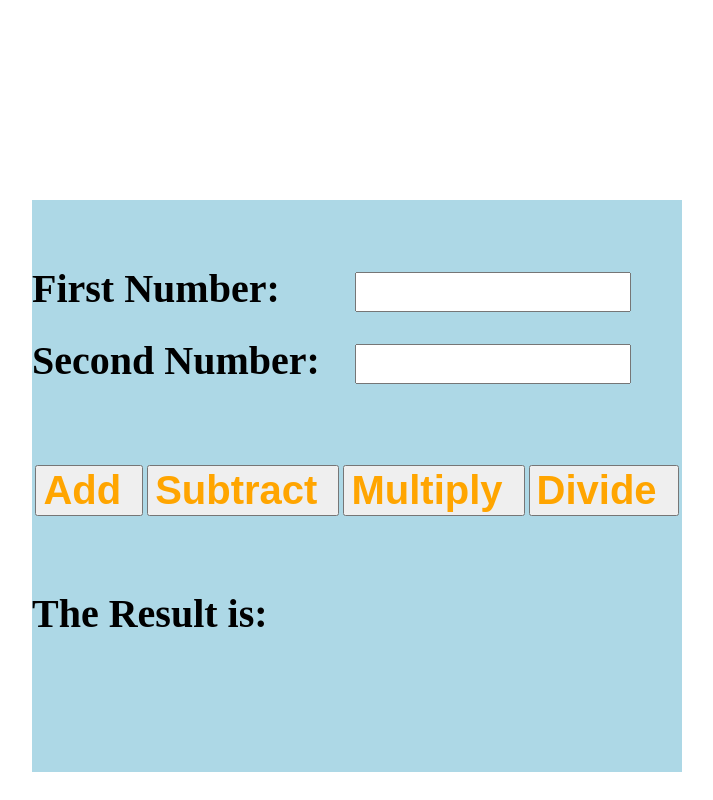
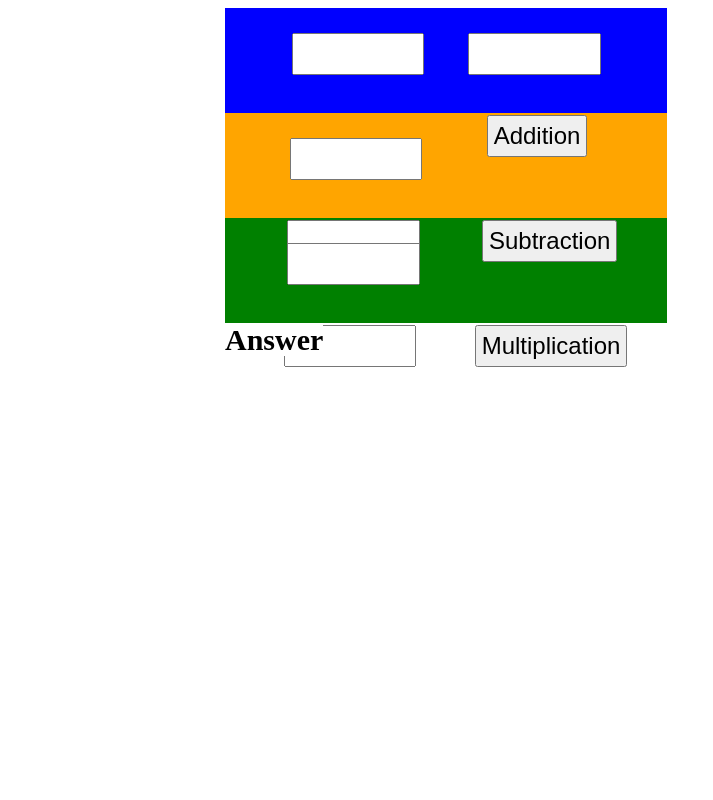
Before and after one commit to rafael-fernandez/fsw-110, a plain HTML site: page week4/Project 2 - Build a Calculator with HTML and JS/index.html in a window 1280 px wide. Shown: the whole page, without its empty margins (283-996 px from the left). Drawn offline with Linux system fonts and the light colour scheme.

Commit message:
modified html, js and css.

```diff
--- a/week4/Project 2 - Build a Calculator with HTML and JS/index.html
+++ b/week4/Project 2 - Build a Calculator with HTML and JS/index.html
@@ -11,32 +11,37 @@
 
 
 
-<div class="container">
-
-        First Number:      <input type="number" value="" id="number">
-        Second Number: <input type="number" value="" id="numbers">
-
-</div>
-
-
-
-    <div class="output">
-        <input type="submit" value="Add" onclick="return add()">
-        <input type="submit" value="Subtract" onclick="return subtract()">
-        <input type="submit" value="Multiply" onclick="return multiply()">
-        <input type="submit" value="Divide" onclick="return divide()">
-
+    <div class="one">
+           <input type="number" value="" id="number">
+            <input type="number" value="" id="numbers">
+            <input id="opsbtn" type="submit" value="Addition" onclick="return add()">
     </div>
 
 
 
-    <div class="final">
-        <b> The Result is:</b><br><br>
-        <span id="result"> </span>
-
+    <div class="two">
+        <input type="number" value="" id="numberLess">
+        <input type="number" value="" id="numbersLess">
+        <input id="opsbtn2" type="submit" value="Subtraction" onclick="return subtract()">
     </div>
 
 
+    <div class="three">
+        <input type="number" value="" id="numberTime">
+        <input type="number" value="" id="numbersTime">
+        <input id="opsbtn3" type="submit" value="Multiplication" onclick="return multiply()">
+    </div>
+
+
+        <label type="text">Answer</label>
+        <span  id="result"></span>
+
+
+        <!--    <div class="four">
+        <input type="number" value="" id="numberDiv">
+        <input type="number" value="" id="numbersDiv">
+        <input id="opsbtn4" type="submit" value="Divide" onclick="return divide()">
+    </div>  -->
 
     <script src="index.js"></script>
 </body>
--- a/week4/Project 2 - Build a Calculator with HTML and JS/index.js
+++ b/week4/Project 2 - Build a Calculator with HTML and JS/index.js
@@ -1,23 +1,26 @@
 function add() {
     var a = parseInt(document.getElementById('number').value);
     var b = parseInt(document.getElementById('numbers').value);
-    document.getElementById("result").innerHTML = (a + b);
+    document.getElementById("result").innerHTML = a + b;
 }
 
 function subtract() {
-    var a = parseInt(document.getElementById('number').value);
-    var b = parseInt(document.getElementById('numbers').value);
+    var a = parseInt(document.getElementById('numberLess').value);
+    var b = parseInt(document.getElementById('numbersLess').value);
     document.getElementById("result").innerHTML = (a - b);
 }
 
 function multiply() {
-    var a = document.getElementById('number').value;
-    var b = document.getElementById('numbers').value;
+    var a = document.getElementById('numberTime').value;
+    var b = document.getElementById('numbersTime').value;
     document.getElementById("result").innerHTML = (a * b);
 }
 
+/*
 function divide() {
-    var a = document.getElementById('number').value;
-    var b = document.getElementById('numbers').value;
-    document.getElementById("result").innerHTML = (a / b);
+    var a = document.getElementById('numberDiv').value;
+    var b = document.getElementById('numbersDiv').value;
+    document.getElementById("result").innerHTML =  (a / b);
 }
+
+*/
--- a/week4/Project 2 - Build a Calculator with HTML and JS/styles.css
+++ b/week4/Project 2 - Build a Calculator with HTML and JS/styles.css
@@ -1,64 +1,154 @@
-.container {
-width:650px;
-height:150px;
-background-color: lightblue;
-margin: 0 auto;
-font-size: 40px;
-margin-top: 200px;
-padding-top: 40PX;
-font-weight: bold;
+div {
+  background-color: blue;
+  width: 35%;
+  height: 100px;
+  border: none;
+text-align: center;
+margin-left:500px;
+ padding-top: 5px;
+
 }
 
-#number  {
-font-size: 30px;
-width: 250px;
-margin-left: 65px;
-padding-left: 2px;
-margin-top: 32px;
-text-align: left;
-  }
-
+#number {
+margin:20px;
+padding-right: 50px;
+padding: 9px;
+height: 20px;
+width: 25%;
+  font-size: 20px;
+}
 #numbers {
-font-size: 30px;
-width: 250px;
-margin-left: 25px;
-padding-left: 2px;
-margin-top: 32px;
-text-align: left;
+margin:20px;
+padding-right: 50px;
+padding: 9px;
+height: 20px;
+width: 25%;
+  font-size: 20px;
 }
 
-input {
-font-size: 40px;
-margin-top: 75px;
-color: lightblue;
-padding-right: 20px;
-font-weight: bold;
-color: orange;
+#numberLess {
+margin:20px;
+padding-right: 50px;
+padding: 9px;
+height: 20px;
+width: 25%;
+font-size: 20px;
+}
+#numbersLess {
+margin:20px;
+padding-right: 50px;
+padding: 9px;
+height: 20px;
+width: 25%;
+font-size: 20px;
 }
 
-.output {
-height: 200px;
-width: 650px;
-margin: 0 auto;
-text-align: center;
-background-color: lightblue;
+#numberTime {
+margin:20px;
+padding-right: 50px;
+padding: 9px;
+height: 20px;
+width: 25%;
+font-size: 20px;
+}
+#numbersTime {
+margin:20px;
+padding-right: 50px;
+padding: 9px;
+height: 20px;
+width: 25%;
+font-size: 20px;
 }
 
-.final {
-width:650px;
-height:100px;
-background-color: lightblue;
-margin: 0 auto;
-font-size: 40px;
-padding-bottom: 82px;
-color: black;
-text-align: left;
-background-color: lightblue;
+/*
+#numberDiv {
+margin:20px;
+padding-right: 50px;
+padding: 9px;
+height: 20px;
+width: 25%;
+font-size: 20px;
 }
 
-span {
-margin-left: 75px;
-color: orange;
+#numbersDiv {
+margin:20px;
+padding-right: 50px;
+padding: 9px;
+height: 20px;
+width: 25%;
+font-size: 20px;
+}
+*/
+
+.two {
+  background-color: orange;
+}
+
+.three {
+  background-color: green;
+
+}
+
+.four  {
+  background-color: whitesmoke;
+
+}
+
+
+
+#opsbtn {
+  margin-right: 80px;
+  margin-top: 20px;
+float: right;
+ padding: 5px;
+  font-size: 24px;
+  text-align: center;
+
+}
+#opsbtn2 {
+margin-right: 50px;
+margin-top: 20px;
+float: right;
+padding: 5px;
+font-size: 24px;
+text-align: center;
+}
+
+
+
+#opsbtn3 {
+margin-right: 40px;
+margin-top: 20px;
+float: right;
+padding: 5px;
+font-size: 24px;
+text-align: center;
+}
+
+/*
+#opsbtn4 {
+margin-right: 100px;
+margin-top: 20px;
+float: right;
+padding: 5px;
+font-size: 24px;
+text-align: center;
+}
+*/
+
+#result  {
+margin-left: 5px;
+font-size: 30px;
 font-weight: bold;
 background-color: white;
+  color: black;
 }
+
+label {
+margin-left: 500px;
+font-size: 30px;
+font-weight: bold;
+background-color: white;
+  color: black;
+
+}
```
Also changed, not shown: week4/Project 2 - Build a Calculator with HTML and JS/Calculator Add, Sub, Mult, Divide.PNG (added), week4/Project 2 - Build a Calculator with HTML and JS/Calculator Add, Sub, Mult.PNG (added).
